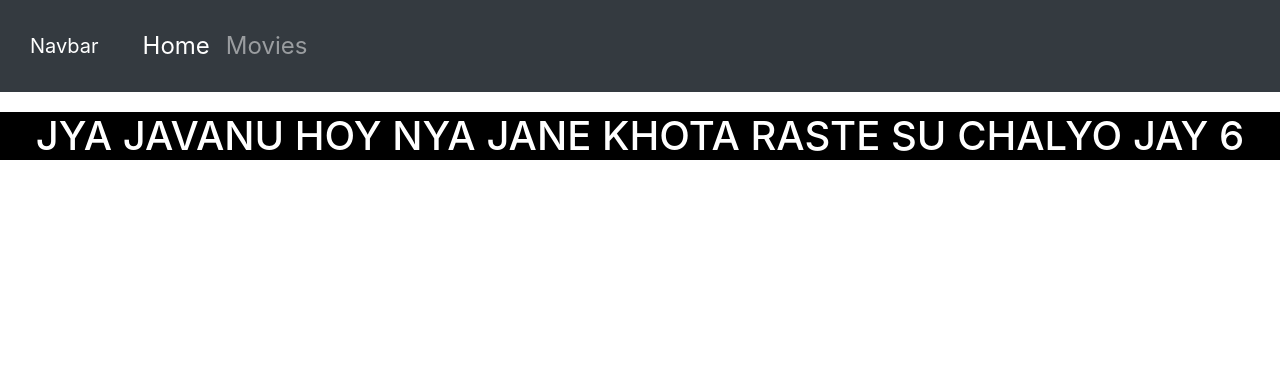
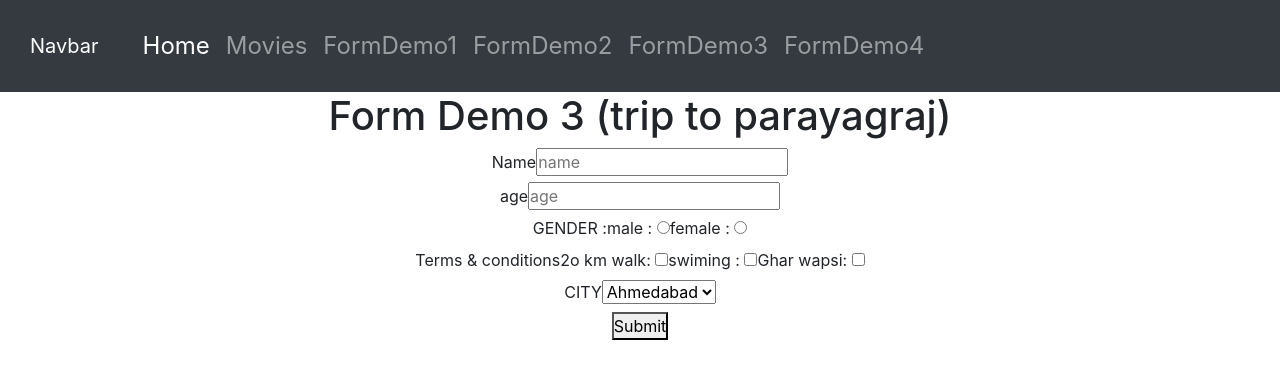
Before and after one commit to Dadhichi-2003/Learning25, a React (Vite) app in the folder learning25/: page /formdemo3 in a window 1280 px wide. Shown: the top 378 px of the page. Built offline with nearby package versions, Linux system fonts and the light colour scheme.

Commit message:
12-02-2025

```diff
--- a/learning25/package.json
+++ b/learning25/package.json
@@ -12,6 +12,7 @@
   "dependencies": {
     "react": "^18.3.1",
     "react-dom": "^18.3.1",
+    "react-hook-form": "^7.54.2",
     "react-router-dom": "^7.1.5"
   },
   "devDependencies": {
--- a/learning25/src/App.jsx
+++ b/learning25/src/App.jsx
@@ -23,6 +23,11 @@ import HotstartWelcome from './components/hotstar/HotstartWelcome'
 import HotstartHome from './components/hotstar/HotstartHome'
 import HotstarMovies from './components/hotstar/HotstarMovies'
 import Error404 from './components/hotstar/Error404'
+import Play from './components/hotstar/Play'
+import FormDemo1 from './components/forms/FormDemo1'
+import FormDemo2 from './components/forms/FormDemo2'
+import FormDemo3 from './components/forms/FormDemo3'
+import FormDemo4 from './components/forms/FormDemo4'
 
 function App() {
 
@@ -35,8 +40,15 @@ function App() {
         <Route path="/" element={<HotstartWelcome/>}/>
         <Route path="/home" element={<HotstartHome/>}/>
         <Route path="/movies" element={<HotstarMovies/>}/>
+        <Route path="/play/:id" element={<Play/>}/>
+        <Route path="/formdemo1" element={<FormDemo1/>}/>
+        <Route path="/formdemo2" element={<FormDemo2/>}/>
+        <Route path="/formdemo3" element={<FormDemo3/>}/>
+        <Route path="/formdemo4" element={<FormDemo4/>}/>
         <Route path="/*" element={<Error404/>}/>
       </Routes>
+
+
 
 
     </>
--- a/learning25/src/components/InputDemo1.jsx
+++ b/learning25/src/components/InputDemo1.jsx
@@ -10,7 +10,7 @@ const InputDemo1 = () => {
     }
 
   return (
-    <div>
+    <div style={{textAlign:"center"}}>
       <h1>INPUT DEMO 1</h1>
 
         <input type='text' placeholder='enter your name' onChange={(e)=>{nameHandler(e)}}/>
--- a/learning25/src/components/Navbar.jsx
+++ b/learning25/src/components/Navbar.jsx
@@ -14,6 +14,10 @@ function Navbar() {
     <div class="navbar-nav">
       <Link class="nav-item nav-link active" to="/home">Home <span class="sr-only">(current)</span></Link>
       <Link class="nav-item nav-link" to="/movies">Movies</Link>
+      <Link class="nav-item nav-link" to="/formdemo1">FormDemo1</Link>
+      <Link class="nav-item nav-link" to="/formdemo2">FormDemo2</Link>
+      <Link class="nav-item nav-link" to="/formdemo3">FormDemo3</Link>
+      <Link class="nav-item nav-link" to="/formdemo4">FormDemo4</Link>
 
     </div>
   </div>
--- /dev/null
+++ b/learning25/src/components/forms/FormDemo1.jsx
@@ -0,0 +1,37 @@
+import React from 'react'
+import { useForm } from 'react-hook-form'
+
+const FormDemo1 = () => {
+
+    const {register,handleSubmit}=useForm();
+
+    const submitHandler=(data)=>{
+        console.log(data)
+    }
+
+
+  return (
+    <div style={{textAlign:"center"}}>
+        <h1> Form Demo 1</h1>
+        <form onSubmit={handleSubmit(submitHandler)}>
+            <div>
+                <label> Name</label>
+                <input type='text' placeholder='name' {...register("name")}/>
+            </div>
+            <div>
+                <label> age</label>
+                <input type='number' placeholder='age' {...register("number")}/>
+            </div>
+            <div>
+                <label> fees</label>
+                <input type='text' placeholder='fees' {...register("fees")}/>
+            </div>
+            <div>
+               <button type='submit'> Submit</button>
+            </div>
+        </form>
+    </div>
+  )
+}
+
+export default FormDemo1
--- /dev/null
+++ b/learning25/src/components/forms/FormDemo2.jsx
@@ -0,0 +1,37 @@
+import React from 'react'
+import { useForm } from 'react-hook-form';
+
+const FormDemo2 = () => {
+      const {register,handleSubmit}=useForm();
+
+        const submitHandler=(data)=>{
+            console.log(data)
+        }
+
+  return (
+    <div style={{textAlign:"center"}}>
+    <h1> Form Demo 2 (trip to gova)</h1>
+    <form onSubmit={handleSubmit(submitHandler)}>
+        <div>
+            <label>Name</label>
+            <input type='text' placeholder='name' {...register("name")}/>
+        </div>
+        <div>
+            <label> age</label>
+            <input type='number' placeholder='age' {...register("number")}/>
+        </div>
+        <div>
+            <label> GENDER :</label>
+            male : <input type='radio' name='gender' value="male" {...register("gender")}/>
+            female : <input type='radio' name='gender' value="female" {...register("gender")}/>
+
+        </div>
+        <div>
+           <button type='submit'> Submit</button>
+        </div>
+    </form>
+</div>
+  )
+}
+
+export default FormDemo2
--- /dev/null
+++ b/learning25/src/components/forms/FormDemo3.jsx
@@ -0,0 +1,52 @@
+import React from 'react'
+import { useForm } from 'react-hook-form';
+
+const FormDemo3 = () => {
+     const {register,handleSubmit}=useForm();
+
+            const submitHandler=(data)=>{
+                console.log(data)
+            }
+  return (
+    <div style={{textAlign:"center"}}>
+    <h1> Form Demo 3 (trip to parayagraj)</h1>
+    <form onSubmit={handleSubmit(submitHandler)}>
+        <div>
+            <label>Name</label>
+            <input type='text' placeholder='name' {...register("name")}/>
+        </div>
+        <div>
+            <label> age</label>
+            <input type='number' placeholder='age' {...register("number")}/>
+        </div>
+        <div>
+            <label> GENDER :</label>
+            male : <input type='radio' name='gender' value="male" {...register("gender")}/>
+            female : <input type='radio' name='gender' value="female" {...register("gender")}/>
+
+        </div>
+        <div>
+            <label> Terms & conditions</label>
+
+            2o km walk: <input type='checkbox'  {...register("Terms & conditions")}/>
+            swiming : <input type='checkbox' {...register("Terms & conditions")}/>
+            Ghar wapsi: <input type='checkbox'  {...register("Terms & conditions")}/>
+
+        </div>
+        <div>
+            <label>CITY</label>
+            <select {...register("city")}>
+                <option> Ahmedabad</option>
+                <option> mimbai</option>
+                <option> pune</option>
+            </select>
+        </div>
+        <div>
+           <button type='submit'> Submit</button>
+        </div>
+    </form>
+</div>
+  )
+}
+
+export default FormDemo3
--- /dev/null
+++ b/learning25/src/components/forms/FormDemo4.jsx
@@ -0,0 +1,38 @@
+import React from 'react'
+import { useForm } from 'react-hook-form';
+
+const FormDemo4 = () => {
+         const {register,handleSubmit}=useForm();
+
+                const submitHandler=(data)=>{
+                    console.log(data)
+                }
+  return (
+    <div style={{textAlign:"center"}}>
+    <h1> Form Demo 4 (FOOD)</h1>
+        <form onSubmit={handleSubmit(submitHandler)}>
+        <div>
+            <label>FOOD Name</label>
+            <input type='text' placeholder='name' {...register("fname")}/>
+        </div>
+
+        <div>
+            <label> food-preferrence :</label>
+            chhese: <input type='radio' name='food-preferrence' value="male" {...register("food-preference")}/>
+            butter : <input type='radio' name='food-preferrence' value="female" {...register("food-prefernce")}/>
+
+        </div>
+        <div>
+            <label> TIME </label>
+            <input type='text' {...register("time")}></input>
+
+        </div>
+
+           <button type='submit' >submit</button>
+
+     </form>
+</div>
+  )
+}
+
+export default FormDemo4
--- a/learning25/src/components/hotstar/HotstarMovies.jsx
+++ b/learning25/src/components/hotstar/HotstarMovies.jsx
@@ -1,9 +1,18 @@
 import React from 'react'
+import { Link } from 'react-router-dom'
+
 
 const HotstarMovies = () => {
   return (
     <div style={{"textAlign":"center","backgroundColor":"black",marginTop:"20px" ,color:"white"}}>
     <h1>MOVIES PAGE.... </h1>
+
+    <ul style={{color:'white'}}>
+      <li> <Link to="/play/pushpa" >Pushpa</Link></li>
+      <li> <Link to="/play/radhe" >radhe</Link></li>
+      <li> <Link to="/play/kapil" >kapil </Link></li>
+      <li> <Link to="/play/something" >Something</Link></li>
+    </ul>
 </div>
   )
 }
--- /dev/null
+++ b/learning25/src/components/hotstar/Play.jsx
@@ -0,0 +1,16 @@
+import React from 'react'
+import { useParams } from 'react-router-dom'
+
+const Play = () => {
+    const id = useParams().id;
+  return (
+    <div style={{textAlign:"center"}}>
+        <h1>
+            Playing...{id}
+        </h1>
+
+    </div>
+  )
+}
+
+export default Play
```
Also changed, not shown: 1 other file (tests, documents, lock files or other folders).
